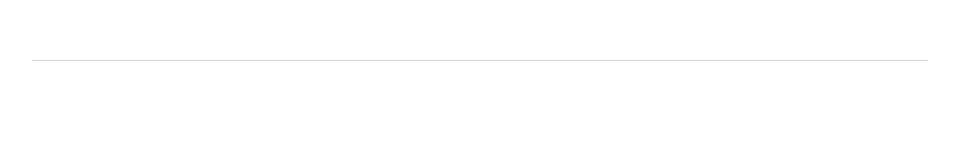
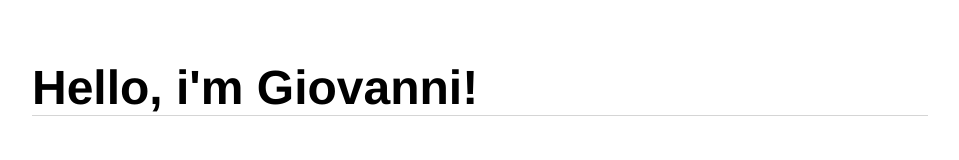
Before and after one commit to uoogio/uoogio.github.io, a plain HTML site: page index.html in a window 1280 px wide. Shown: the whole page, without its empty margins (160-1119 px from the left). Drawn offline with Linux system fonts and the light colour scheme; files that its build step writes are made by us from their sources.

Commit message:
Update index.html

```diff
--- a/index.html
+++ b/index.html
@@ -6,6 +6,7 @@
 		<link rel="stylesheet" type="text/css" href="/css/main.css">
 	</head>
 	<body>
+		<h1> Hello, i'm Giovanni!</>
 
 		<footer>
 
```
